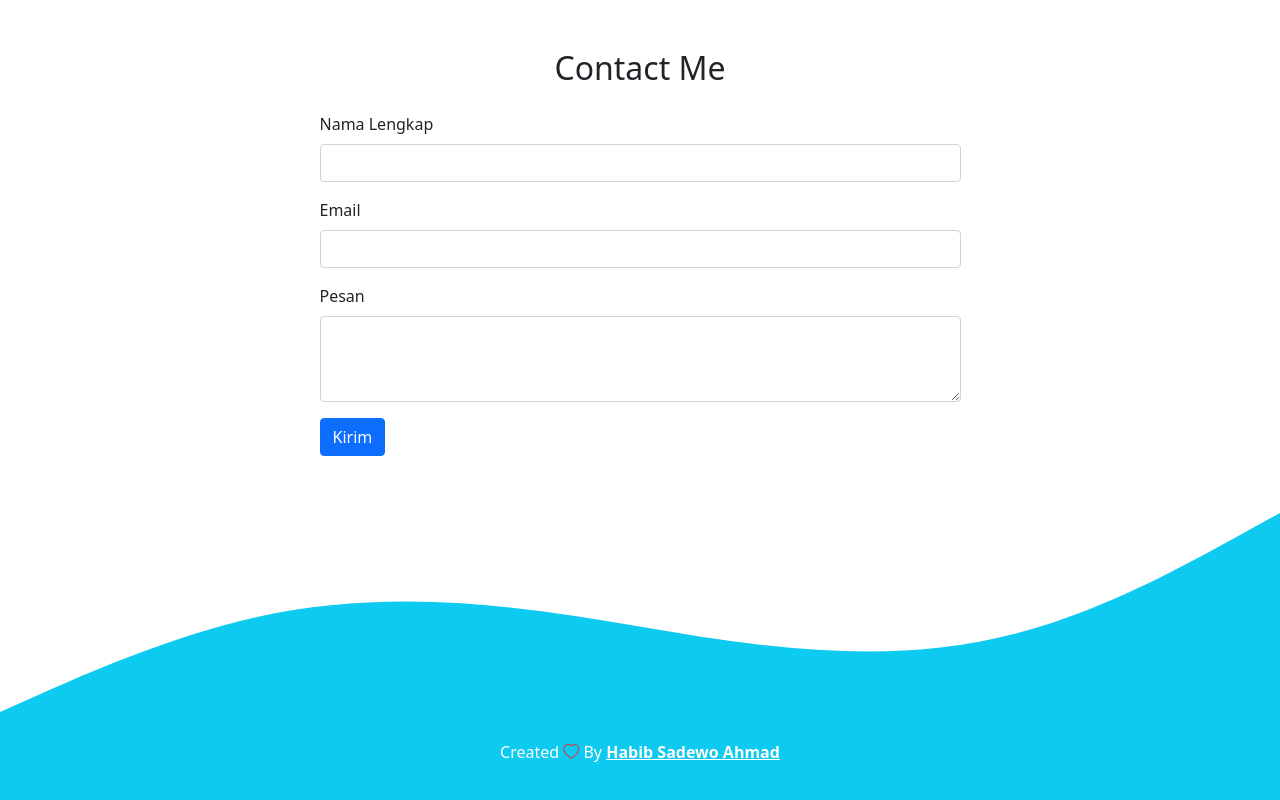
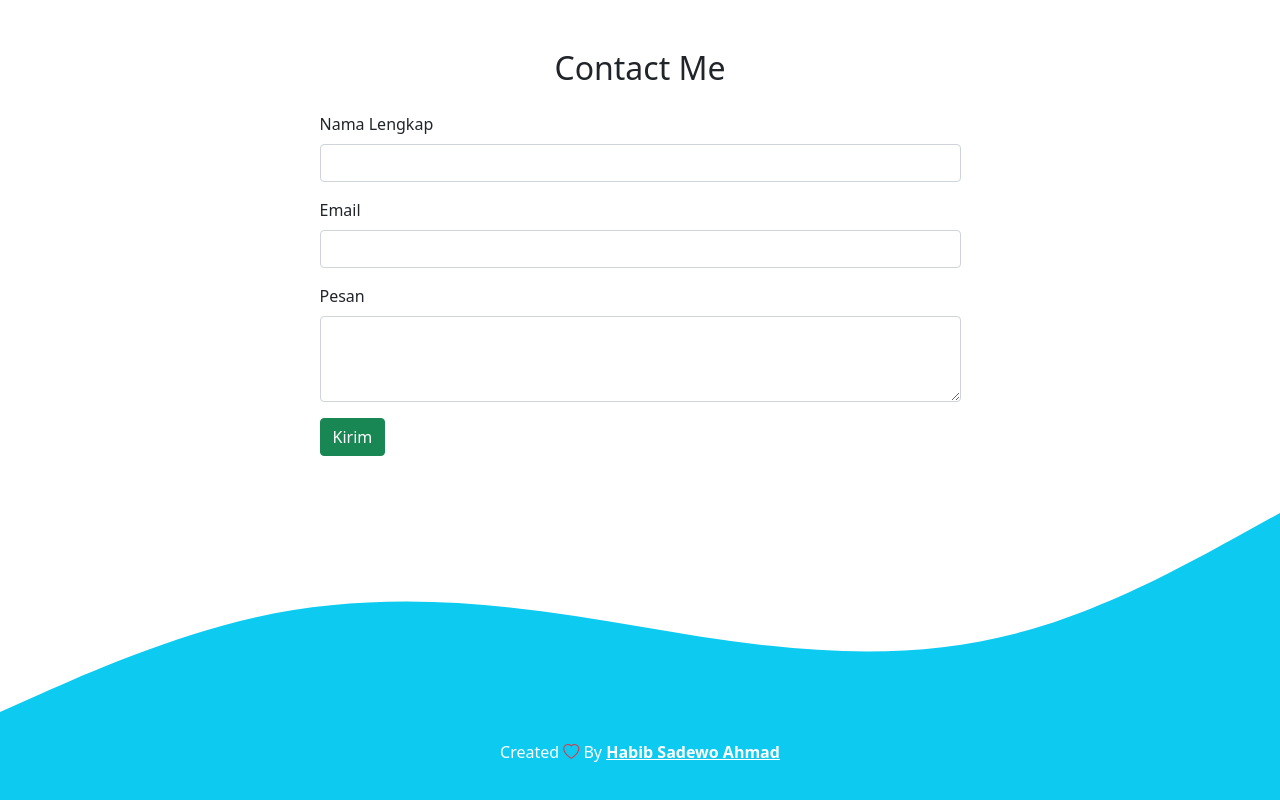
Before and after one commit to habibsadewo/habibsadewo.github.io, a plain HTML site: page index.html in a window 1280 px wide. Shown: the part 2476-3276 px from the top of the page. Drawn offline with nearby package versions, Linux system fonts and the light colour scheme.

Commit message:
Merubah tombol submit

```diff
--- a/index.html
+++ b/index.html
@@ -169,7 +169,7 @@
                             <label for="pesan" class="form-label">Pesan</label>
                             <textarea class="form-control" id="pesan" rows="3"></textarea>
                           </div>
-                        <button type="submit" class="btn btn-primary">Kirim</button>
+                        <button type="submit" class="btn btn-primary btn-success">Kirim</button>
                       </form>
                 </div>
             </div>
```
